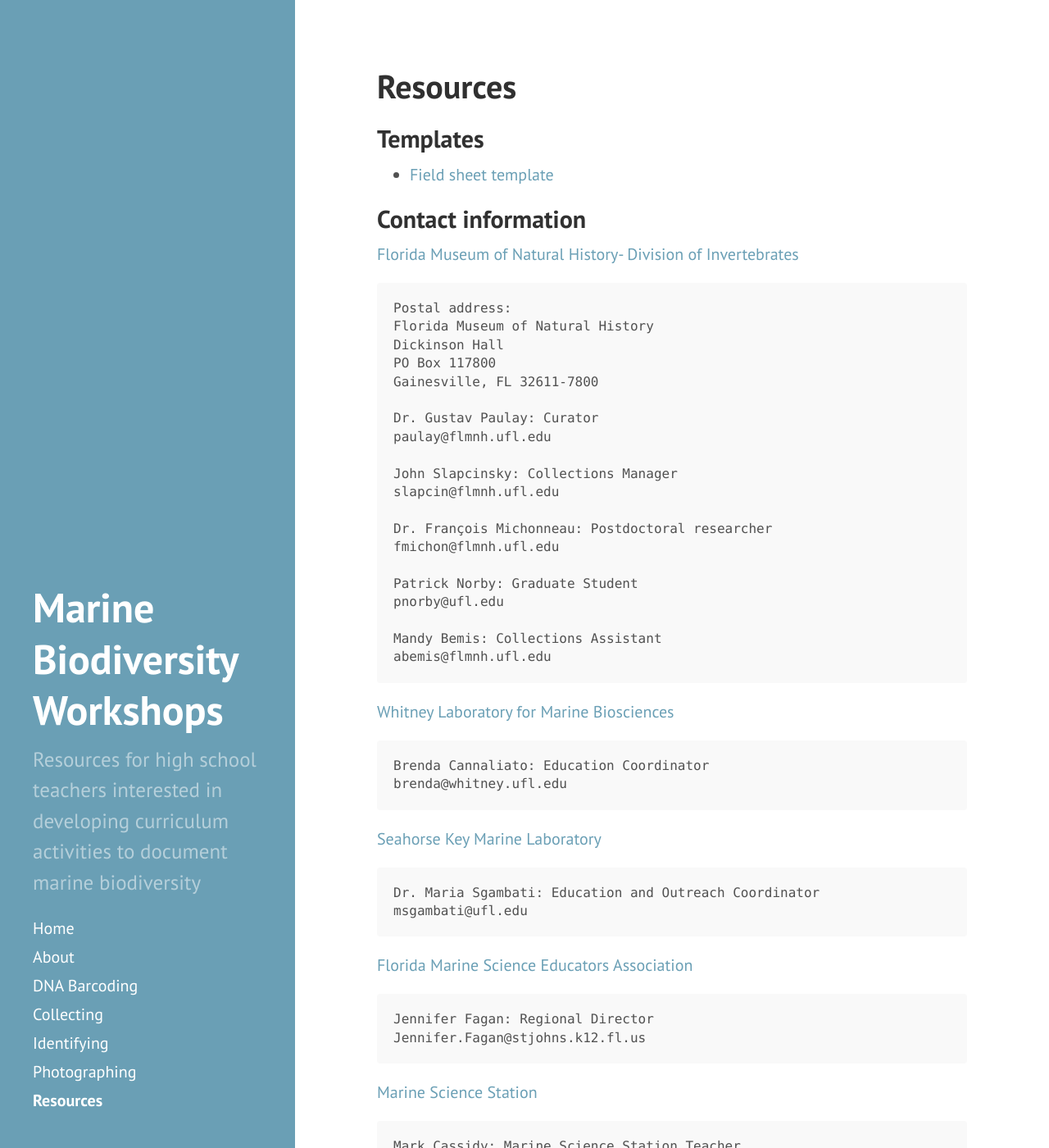
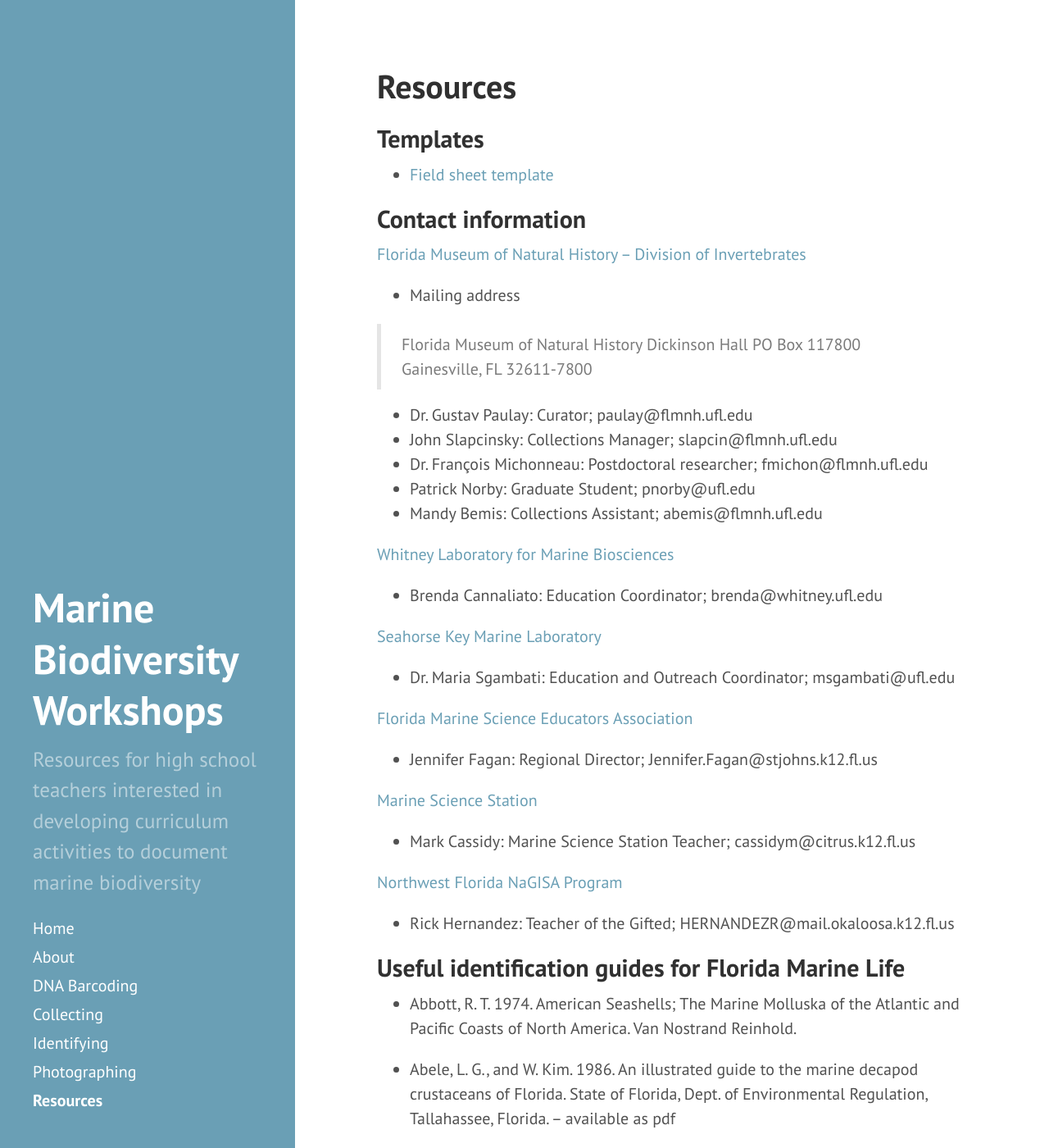
Before and after one commit to marine-diversity-workshops/marine-diversity-workshops.github.io, a Jekyll site: the page built from resources.md, in a window 1280 px wide and 1400 px high. Shown: the whole window at 82% size. Built offline with Jekyll 4.4.1, drawn with Linux system fonts in a browser that asks for light colours; nearby versions of some CDN libraries; some of the changed text lies outside the part shown.

Commit message:
update formatting of resources

```diff
--- a/resources.md
+++ b/resources.md
@@ -11,106 +11,93 @@
 ## Contact information
 
 
-[Florida Museum of Natural History- Division of Invertebrates](https://www.flmnh.ufl.edu/malacology/)
+[Florida Museum of Natural History -- Division of Invertebrates](https://www.flmnh.ufl.edu/malacology/)
 
-	Postal address:
-	Florida Museum of Natural History
-	Dickinson Hall
-	PO Box 117800
-	Gainesville, FL 32611-7800
+* Mailing address
 
-	Dr. Gustav Paulay: Curator
-	paulay@flmnh.ufl.edu
+> Florida Museum of Natural History
+> Dickinson Hall
+> PO Box 117800
+> Gainesville, FL 32611-7800
 
-	John Slapcinsky: Collections Manager
-	slapcin@flmnh.ufl.edu
-
-	Dr. François Michonneau: Postdoctoral researcher
-	fmichon@flmnh.ufl.edu
-
-	Patrick Norby: Graduate Student
-	pnorby@ufl.edu
-
-	Mandy Bemis: Collections Assistant
-	abemis@flmnh.ufl.edu
+* Dr. Gustav Paulay: Curator; 	paulay@flmnh.ufl.edu
+* John Slapcinsky: Collections Manager; slapcin@flmnh.ufl.edu
+* Dr. François Michonneau: Postdoctoral researcher; fmichon@flmnh.ufl.edu
+* Patrick Norby: Graduate Student; pnorby@ufl.edu
+* Mandy Bemis: Collections Assistant; abemis@flmnh.ufl.edu
 
 
 [Whitney Laboratory for Marine Biosciences](http://www.whitney.ufl.edu/)
 
-	Brenda Cannaliato: Education Coordinator
-	brenda@whitney.ufl.edu
+* Brenda Cannaliato: Education Coordinator; brenda@whitney.ufl.edu
 
 
 [Seahorse Key Marine Laboratory](https://skml.clas.ufl.edu/)
 
-	Dr. Maria Sgambati: Education and Outreach Coordinator
-	msgambati@ufl.edu
+* Dr. Maria Sgambati: Education and Outreach Coordinator; msgambati@ufl.edu
 
 
 [Florida Marine Science Educators Association](www.fmsea.org)
 
-	Jennifer Fagan: Regional Director
-	Jennifer.Fagan@stjohns.k12.fl.us
+* Jennifer Fagan: Regional Director; Jennifer.Fagan@stjohns.k12.fl.us
 
 
 [Marine Science Station](http://www.citrus.k12.fl.us/mss/)
 
-	Mark Cassidy: Marine Science Station Teacher
-	cassidym@citrus.k12.fl.us
+* Mark Cassidy: Marine Science Station Teacher; cassidym@citrus.k12.fl.us
 
 [Northwest Florida NaGISA Program](http://www.nagisa.gknu.com/)
 
-	Rick Hernandez: Teacher of the Gifted
-	HERNANDEZR@mail.okaloosa.k12.fl.us
+* Rick Hernandez: Teacher of the Gifted; HERNANDEZR@mail.okaloosa.k12.fl.us
 
 
 ## Useful identification guides for Florida Marine Life
 
-Abbott, R. T. 1974. American Seashells; The Marine Molluska of the Atlantic and
+* Abbott, R. T. 1974. American Seashells; The Marine Molluska of the Atlantic and
 Pacific Coasts of North America. Van Nostrand Reinhold.
 
-Abele, L. G., and W. Kim. 1986. An illustrated guide to the marine decapod
+* Abele, L. G., and W. Kim. 1986. An illustrated guide to the marine decapod
 crustaceans of Florida. State of Florida, Dept. of Environmental Regulation,
 Tallahassee, Florida. – available as pdf
 
-Hendler, G., J. E. Miller, D. L. Pawson, and P. M. Kier. 1995. Sea stars, sea
+* Hendler, G., J. E. Miller, D. L. Pawson, and P. M. Kier. 1995. Sea stars, sea
 urchins, and allies.  Echinoderms of Florida and the Caribbean. Smithsonian
 Press, Washington DC.
 
-Humann, P., and N. DeLoach. Reef coral identification: Florida, Caribbean,
+* Humann, P., and N. DeLoach. Reef coral identification: Florida, Caribbean,
 Bahamas. Enlarged 2nd edition.
 
-Humann, P., and N. DeLoach. Reef creature identification: Florida, Caribbean,
+* Humann, P., and N. DeLoach. Reef creature identification: Florida, Caribbean,
 Bahamas. Enlarged 2nd edition.
 
-Humann, P., and N. DeLoach. Reef fish identification: Florida, Caribbean,
+* Humann, P., and N. DeLoach. Reef fish identification: Florida, Caribbean,
 Bahamas. Enlarged 3rd edition.
 
-Johnson, W. S., and D. M. Allen. 2012. Zooplankton of the Atlantic and Gulf
+* Johnson, W. S., and D. M. Allen. 2012. Zooplankton of the Atlantic and Gulf
 coasts: a guide to their identification and ecology. John Hopkins University
 Press, Baltimore.
 
-Kruczynski, W. L., and P. J. Fletcher. 2012. Tropical Connections: South
+* Kruczynski, W. L., and P. J. Fletcher. 2012. Tropical Connections: South
 Florida's marine environment. IAN Press, University of Maryland Center for
 Environmental Science, Cambridge, Maryland.  [Available online](
 http://www.researchgate.net/publication/258294645_Tropical_Connections)
 
-Lee, H. G. 2009. Marine shells of northeast Florida. Jacksonville Shell Club
+* Lee, H. G. 2009. Marine shells of northeast Florida. Jacksonville Shell Club
 Jacksonville, FL.
 
-Littler, D., and M. Littler. 2000. Caribbean reef plants. p 542 pp. OffShore
+* Littler, D., and M. Littler. 2000. Caribbean reef plants. p 542 pp. OffShore
 Graphics, Washington DC.
 
-Redfern, C. 2001. Bahamian seashells: a thousand species from Abaco,
+* Redfern, C. 2001. Bahamian seashells: a thousand species from Abaco,
 Bahamas. BahamianSeashells.com, Inc., Boca Raton, Florida.
 
-Robins, C. R., and G. C. Ray. 1999. A field guide to Atlantic Coast fishes:
+* Robins, C. R., and G. C. Ray. 1999. A field guide to Atlantic Coast fishes:
 North America.  Houghton Mifflin Harcourt.
 
-Rupperts, E. E., and R. S. Fox. 1988. Seashore animals of the
+* Rupperts, E. E., and R. S. Fox. 1988. Seashore animals of the
 southeast. University of South Carolina Press, Columbia SC.
 
-Valdés, A., J. Hamann, D. Behrens, and A. DuPont. 2006. Caribbean sea slugs. A
+* Valdés, A., J. Hamann, D. Behrens, and A. DuPont. 2006. Caribbean sea slugs. A
 field guide to the opisthobranchs mollusks from the tropical northwestern
 Atlantic. Sea Challengers Natural History, Gig Harbour, Washington
 
```
